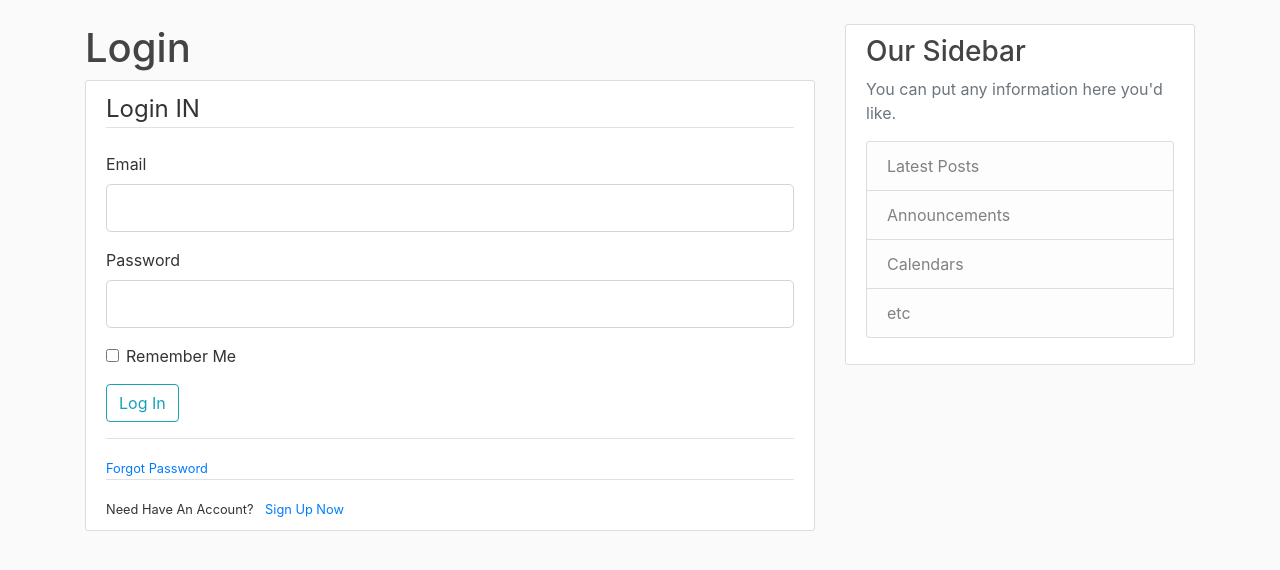
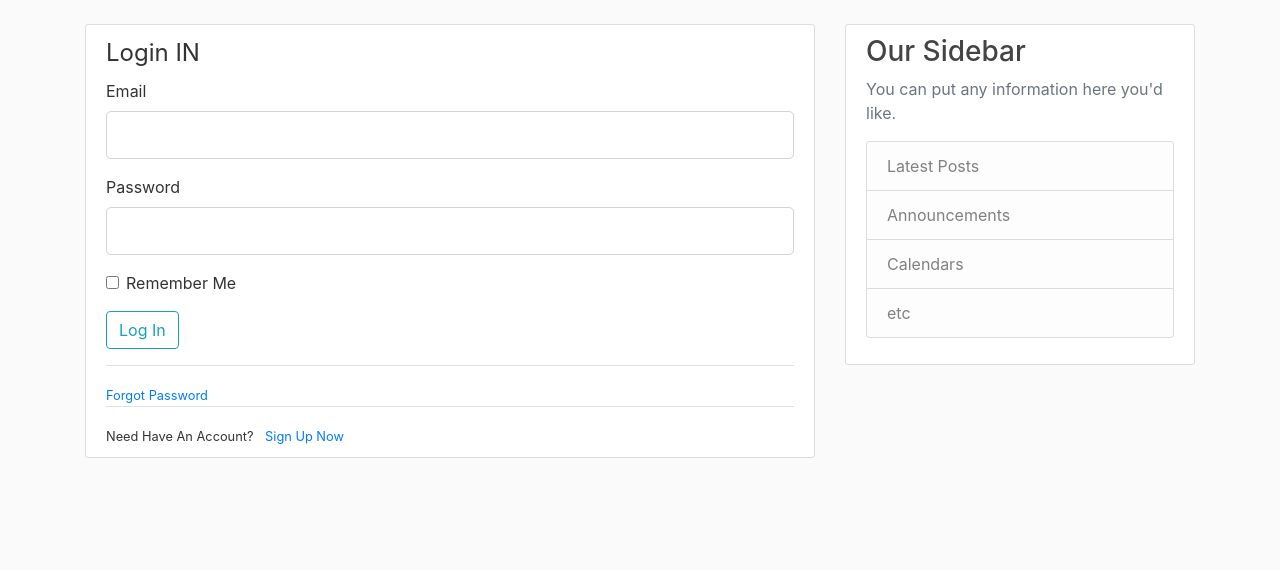
Before and after one commit to playgoods/blogtest, a Flask app: page /login in a window 1280 px wide. Shown: the part 56-626 px from the top of the page. Run offline with Flask 2, Linux system fonts and the light colour scheme; some libraries are stand-ins or nearby versions.

Commit message:
the last tutorail 3 and start tutorail 4 until 12 m

```diff
--- a/blog.py
+++ b/blog.py
@@ -1,8 +1,24 @@
 from flask import Flask , render_template, url_for, flash, redirect
+from flask_sqlalchemy import SQLAlchemy
 from forms import RegistrationForm, Login
 
 app = Flask(__name__)
 app.config['SECRET_KEY'] = '72a23248a0ebcf2bfda6d42f7f080a90'
+app.config['SQLALCHEMY_DATABASE_URI'] = 'sqlite:///blog.db'
+
+db = SQLAlchemy(app)
+
+class User(db.Model):
+    id = db.Column(db.Integer(), primary_key=True)
+    username = db.Column(db.String(20), unique=True, nullable=False)
+    email = db.Column(db.String(120), unique=True, nullable=False)
+    password = db.Column(db.String(60), nullable=False)
+    image_file = db.Column(db.String(120), nullable=False, default='default.jpg' )
+
+    def __repr__(self):
+        return f"User('{self.username},{self.email},{self.image_file}')"
+
+
 
 posts = [
         {
@@ -39,4 +55,10 @@ def register():
 @app.route('/login', methods=["POST","GET"])
 def login():
     form = Login()
+    if form.validate_on_submit():
+        if form.email.data == "admin@admin.com" and form.password.data == "password":
+            flash("you have been logged in ", "success")
+            return redirect(url_for('home'))
+        else:
+            flash("Login unsuccessful. please check username and password","danger")
     return render_template("login.html",form=form, title = "Login" )
--- a/templates/layout.html
+++ b/templates/layout.html
@@ -26,13 +26,13 @@
           </button>
           <div class="collapse navbar-collapse" id="navbarToggle">
             <div class="navbar-nav mr-auto">
-              <a class="nav-item nav-link" href="/">Home</a>
-              <a class="nav-item nav-link" href="/about">About</a>
+		    <a class="nav-item nav-link" href="{{url_for('home')}}">Home</a>
+		    <a class="nav-item nav-link" href="{{url_for('about')}}">About</a>
             </div>
             <!-- Navbar Right Side -->
             <div class="navbar-nav">
-              <a class="nav-item nav-link" href="/login">Login</a>
-              <a class="nav-item nav-link" href="/register">Register</a>
+		    <a class="nav-item nav-link" href="{{url_for('login')}}">Login</a>
+		    <a class="nav-item nav-link" href="{{url_for('register')}}">Register</a>
             </div>
           </div>
         </div>
--- a/templates/login.html
+++ b/templates/login.html
@@ -2,13 +2,12 @@
 {% extends "layout.html" %}
 
 {% block content %}
-<h1> Login </h1>
 
 <div class="content-section">
 	<form method="POST" action="">
 		{{form.hidden_tag()}}
 		<fieldset class="form-group">
-			<legend class="border-bottom mb-4"> Login IN </legend>
+			<legend> Login IN </legend>
 			<div class="form-group">
 				{{form.email.label(class="form-control-label" )}}
 			{% if form.email.errors %}
```
